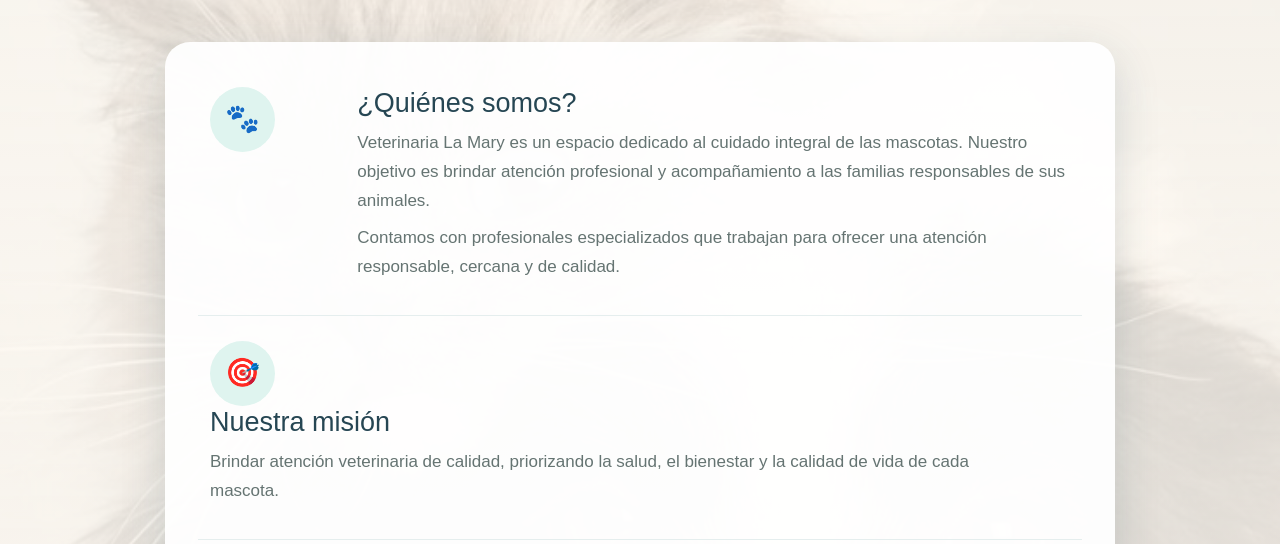
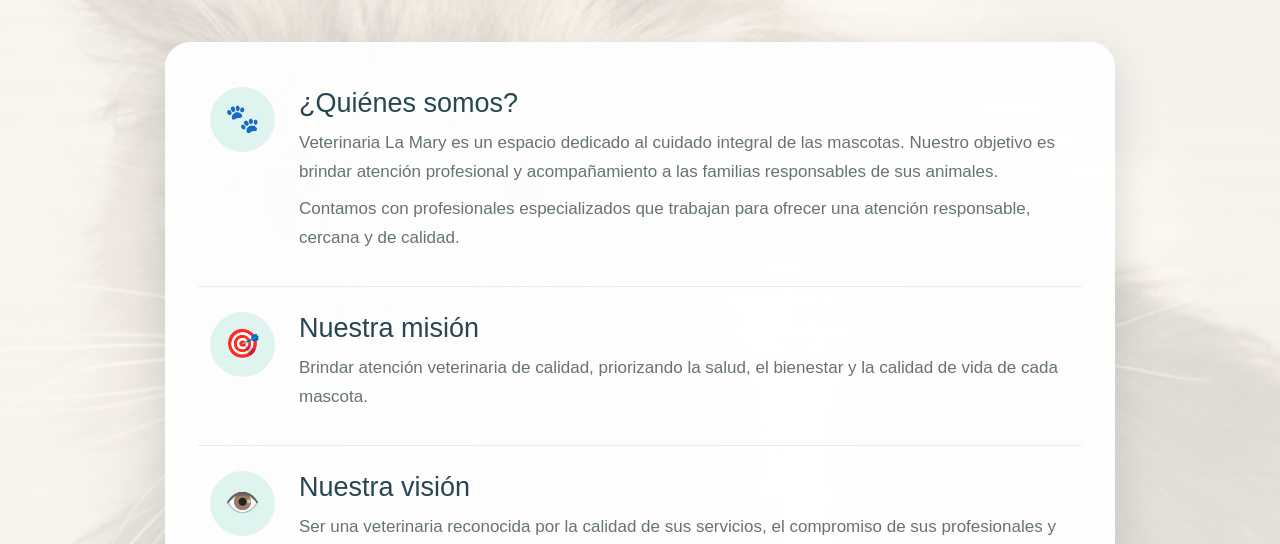
Before and after one commit to josecerros259-web/Veterinaria-la-mary, a website: page institucional.html in a window 1280 px wide. Shown: the part 256-800 px from the top of the page. Drawn offline with nearby package versions, Linux system fonts and the light colour scheme.

Commit message:
Update institucional.html

```diff
--- a/institucional.html
+++ b/institucional.html
@@ -45,7 +45,7 @@
     </header>
 
 
-    <!-- CONTENIDO PRINCIPAL -->
+        <!-- CONTENIDO PRINCIPAL -->
     <main class="pagina-contenido">
 
         <div class="titulo-pagina">
@@ -56,10 +56,10 @@
 
         <section class="tarjeta-institucional">
             <div class="bloque-institucional row align-items-start">
-                <div class="col-2">
+                <div class="col-12 col-md-auto">
                     <div class="icono-institucional">🐾</div>
                 </div>
-                <div class="col-10">
+                <div class="col-12 col-md">
                     <h2>¿Quiénes somos?</h2>
                     <p>Veterinaria La Mary es un espacio dedicado al cuidado
                         integral de las mascotas. Nuestro objetivo es brindar
@@ -74,10 +74,10 @@
             </div>
 
             <div class="bloque-institucional row align-items-start">
-                <div class="col-3 col-md-9">
+                <div class="col-12 col-md-auto">
                     <div class="icono-institucional">🎯</div>
                 </div>
-                <div class="col-10 col-md-11">
+                <div class="col-12 col-md">
                     <h2>Nuestra misión</h2>
                     <p> Brindar atención veterinaria de calidad, priorizando
                         la salud, el bienestar y la calidad de vida de cada mascota.
@@ -86,10 +86,10 @@
             </div>
 
             <div class="bloque-institucional row align-items-start">
-                <div class="col-3 col-md-9">
+                <div class="col-12 col-md-auto">
                     <div class="icono-institucional">👁️</div>
                 </div>
-                <div class="col-10 col-md-11">
+                <div class="col-12 col-md">
                     <h2>Nuestra visión</h2>
                     <p> Ser una veterinaria reconocida por la calidad de sus
                         servicios, el compromiso de sus profesionales y el trato
```
